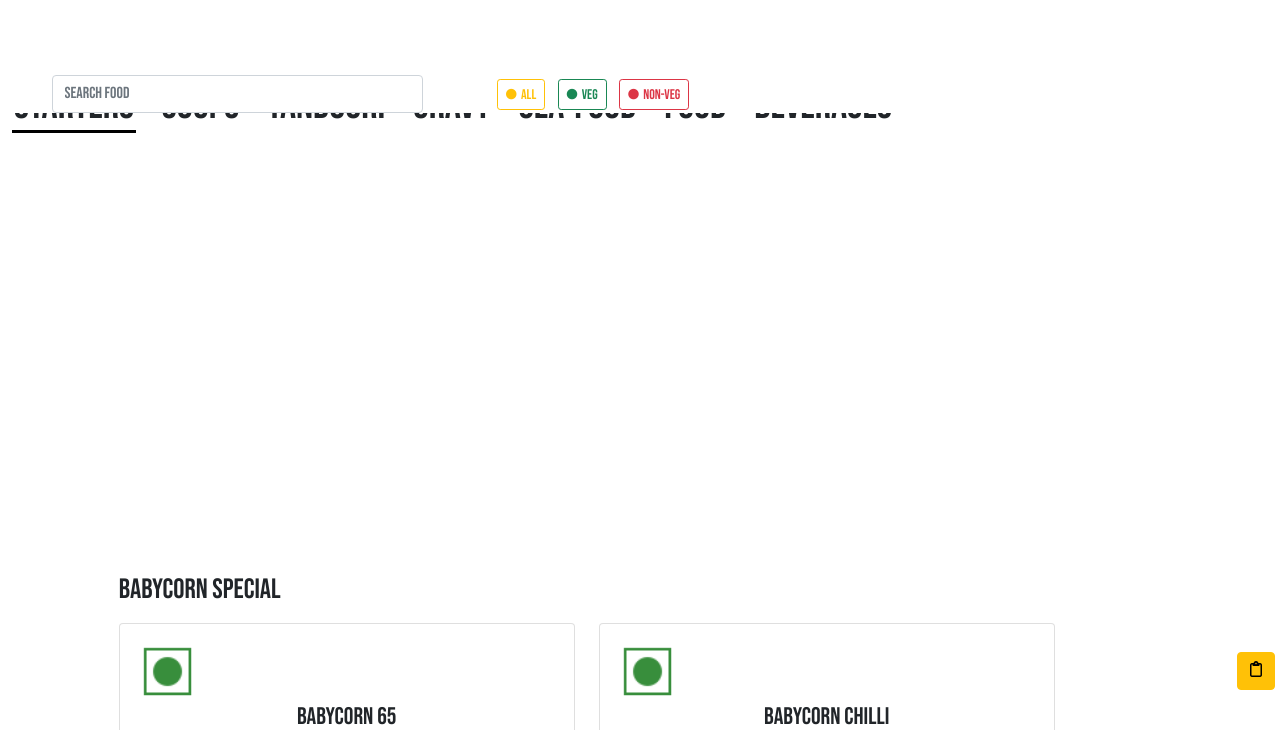
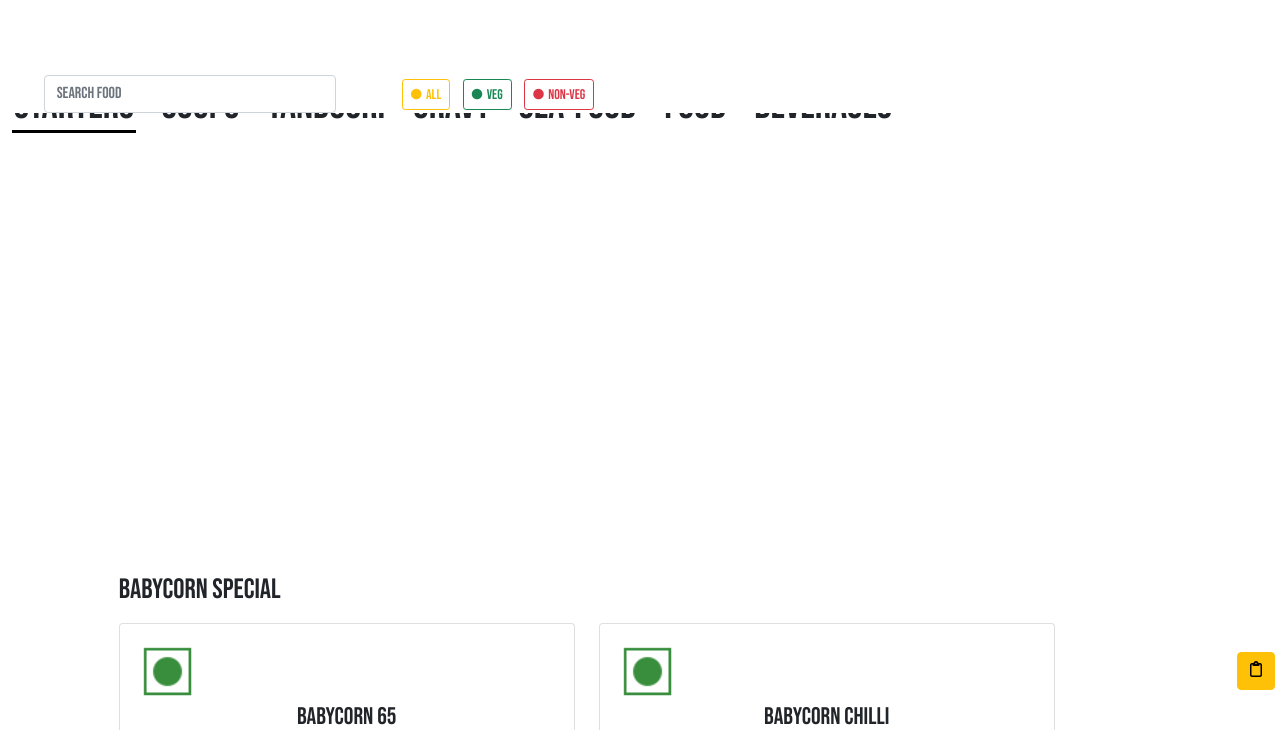
Before and after one commit to database-onyx/digi-menu, a website: page 99miles/menu/index1.html in a window 1280 px wide. Shown: the part 70-800 px from the top of the page. Drawn offline with nearby package versions, Linux system fonts and the light colour scheme; a script that the page names is missing; files whose address does not match are found by name.

Commit message:
Update index1.html

```diff
--- a/99miles/menu/index1.html
+++ b/99miles/menu/index1.html
@@ -172,7 +172,7 @@
 
     <div class="container mb-2  fixed-thirdtop-section">
         <div class="row">
-            <div class="col-5">
+            <div class="col-4">
                     <div class="row justify-content-center">
                         <div class="col-12 col-md-10">
                             <input id="searchInput" class="form-control mt-2 me-2" type="search" placeholder='Search Food' aria-label="Search">
@@ -181,7 +181,7 @@
 
 
             </div>
-            <div class="col-7">
+            <div class="col-8">
              <div class="mt-2 pt-1">
                 <button id="allButton" class="btn btn-outline-warning btn-sm btn-spacing"><i class="fa-solid fa-circle fa-xs"></i>&nbsp; All</button>
                 <button id="vegButton" class="btn btn-outline-success btn-sm btn-spacing"><i class="fa-solid fa-circle fa-xs"></i>&nbsp; Veg</button>
```
